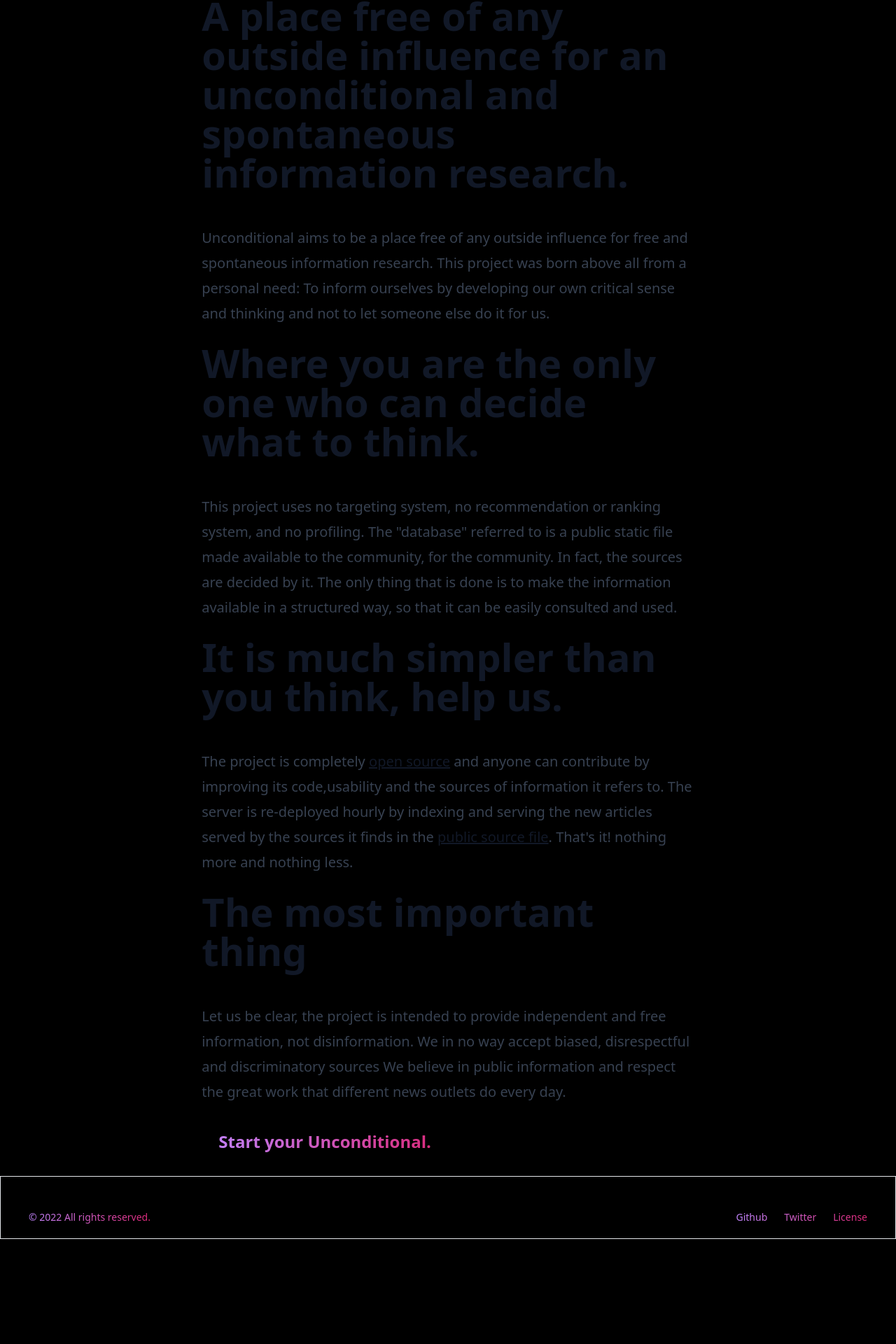
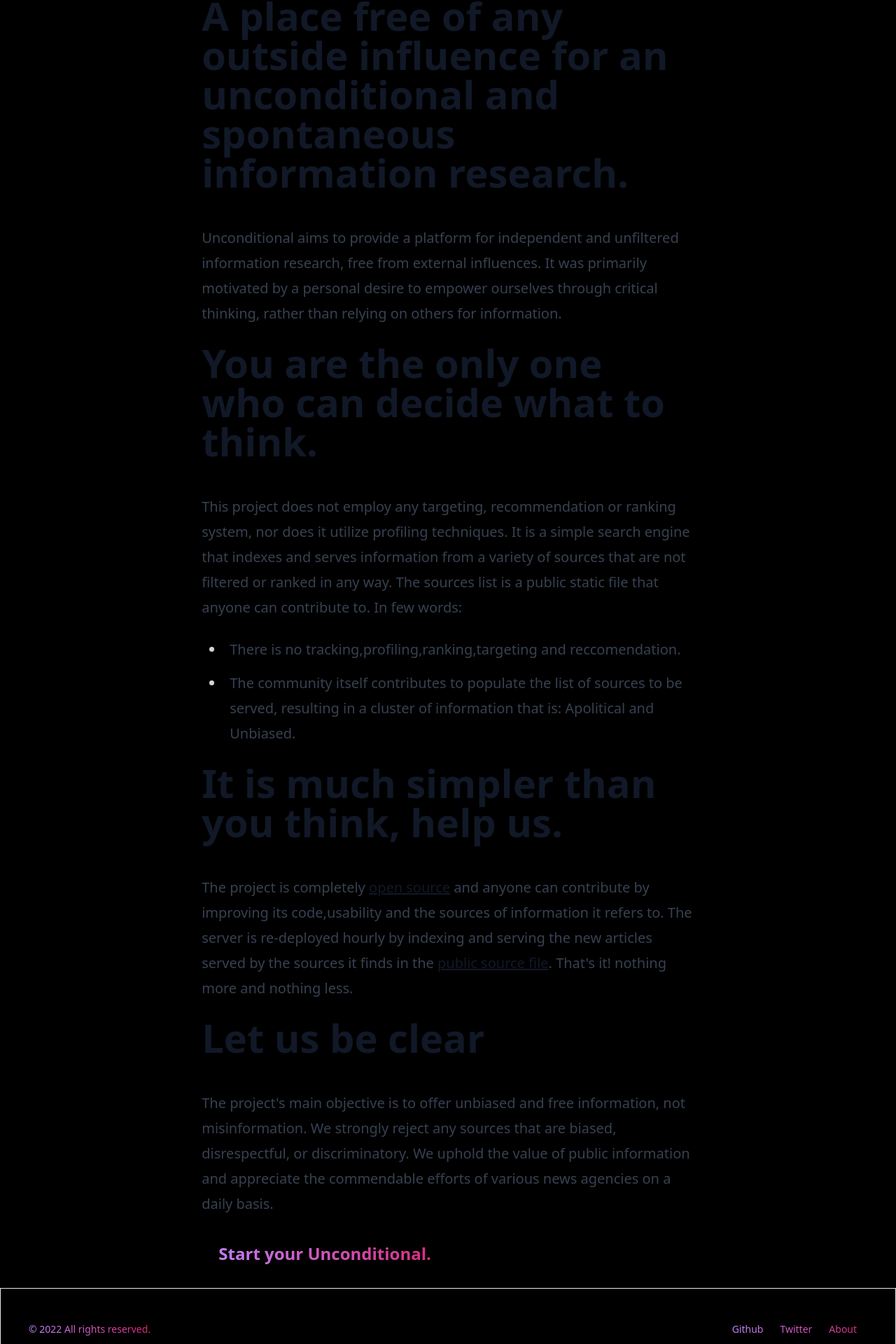
Before and after one commit to unconditionalday/unconditional.day, a Next.js app: page /about in a window 1280 px wide. Shown: the part 66-1986 px from the top of the page at 70% size. Before the commit the page ends 1836 px from the top, so only its background shows below. Built offline with nearby package versions, Linux system fonts and the light colour scheme.

Commit message:
chore: add dynamic date, edit links and about

```diff
--- a/components/Footer.tsx
+++ b/components/Footer.tsx
@@ -1,3 +1,5 @@
+const year = new Date().getFullYear();
+
 export const Footer = () => {
   return (
     <footer className="footer flex flex-row justify-between p-2 md:p-5 text-black border">
@@ -6,17 +8,23 @@ export const Footer = () => {
           Unconditional.
         </h1>
         <p className="text-transparent text-sm md:text-md bg-clip-text bg-gradient-to-r from-purple-400 to-pink-600 ">
-          © 2022 All rights reserved.
+          © {year} All rights reserved.
         </p>
       </div>
       <div className="subfooter-right flex flex-col md:flex-col px-2 md:px-5">
         <p className="title text-md md:text-xl font-black rounded-lg">
-          Lorem,Ipsum,Sum{" "}
+          Contribute to think{" "}
         </p>
         <ul className="text-sm md:text-md flex gap-2 md:gap-6 text-transparent bg-clip-text bg-gradient-to-r from-purple-400 to-pink-600 ">
-          <li>Github</li>
-          <li>Twitter</li>
-          <li>License</li>
+          <li>
+            <a href="https://github.com/unconditionalday">Github</a>
+          </li>
+          <li>
+            <a href="https://twitter.com/unconditionalday">Twitter</a>
+          </li>
+          <li>
+            <a href="https://unconditional.day/about">About</a>
+          </li>
         </ul>
       </div>
     </footer>
--- a/pages/about.tsx
+++ b/pages/about.tsx
@@ -13,38 +13,52 @@ const About: NextPage = () => {
           spontaneous information research.
         </h1>
         <p>
-          Unconditional aims to be a place free of any outside influence for
-          free and spontaneous information research. This project was born above
-          all from a personal need: To inform ourselves by developing our own
-          critical sense and thinking and not to let someone else do it for us.
+          Unconditional aims to provide a platform for independent and
+          unfiltered information research, free from external influences. It was
+          primarily motivated by a personal desire to empower ourselves through
+          critical thinking, rather than relying on others for information.
         </p>
-        <h1>Where you are the only one who can decide what to think.</h1>
+        <h1>You are the only one who can decide what to think.</h1>
         <p>
           {" "}
-          This project uses no targeting system, no recommendation or ranking
-          system, and no profiling. The &quot;database&quot; referred to is a
-          public static file made available to the community, for the community.
-          In fact, the sources are decided by it. The only thing that is done is
-          to make the information available in a structured way, so that it can
-          be easily consulted and used.
+          This project does not employ any targeting, recommendation or ranking
+          system, nor does it utilize profiling techniques. It is a simple
+          search engine that indexes and serves information from a variety of
+          sources that are not filtered or ranked in any way. The sources list
+          is a public static file that anyone can contribute to. In few words:
+          <ul>
+            <li>
+              There is no tracking,profiling,ranking,targeting and
+              reccomendation.
+            </li>
+            <li>
+              The community itself contributes to populate the list of sources
+              to be served, resulting in a cluster of information that is:
+              Apolitical and Unbiased.{" "}
+            </li>
+          </ul>
         </p>
         <h1>It is much simpler than you think, help us.</h1>
         <p>
-          The project is completely <Link href="/">open source</Link> and anyone
-          can contribute by improving its code,usability and the sources of
-          information it refers to. The server is re-deployed hourly by indexing
-          and serving the new articles served by the sources it finds in the{" "}
-          <Link href="/">public source file</Link>. That's it! nothing more and
-          nothing less.
+          The project is completely{" "}
+          <Link href="https://github.com/unconditionalday">open source</Link>{" "}
+          and anyone can contribute by improving its code,usability and the
+          sources of information it refers to. The server is re-deployed hourly
+          by indexing and serving the new articles served by the sources it
+          finds in the{" "}
+          <Link href="https://github.com/unconditionalday/source">
+            public source file
+          </Link>
+          . That's it! nothing more and nothing less.
         </p>
-        <h1>The most important thing</h1>
+        <h1>Let us be clear</h1>
         <p>
           {" "}
-          Let us be clear, the project is intended to provide independent and
-          free information, not disinformation. We in no way accept biased,
-          disrespectful and discriminatory sources We believe in public
-          information and respect the great work that different news outlets do
-          every day.{" "}
+          The project's main objective is to offer unbiased and free
+          information, not misinformation. We strongly reject any sources that
+          are biased, disrespectful, or discriminatory. We uphold the value of
+          public information and appreciate the commendable efforts of various
+          news agencies on a daily basis.{" "}
         </p>
 
         <Link href="/" legacyBehavior>
--- a/pages/index.tsx
+++ b/pages/index.tsx
@@ -30,7 +30,7 @@ const Home: NextPage = () => {
   return (
     <>
       <Head>
-        <title>Unconditional</title>
+        <title>Unconditional.</title>
         <meta name="description" content="Unconditional" />
         <link
           rel="apple-touch-icon"
@@ -58,7 +58,7 @@ const Home: NextPage = () => {
             Unconditional.
           </h1>
           <div className="flex flex-row justify-center items-center p-0 md:p-3 pb-10 md:pb-0">
-            <h2 className="subtitle text-md md:text-xl font-light">
+            <h2 className="subtitle text-md md:text-xl">
               Give to your think an{" "}
             </h2>
             <a
```
